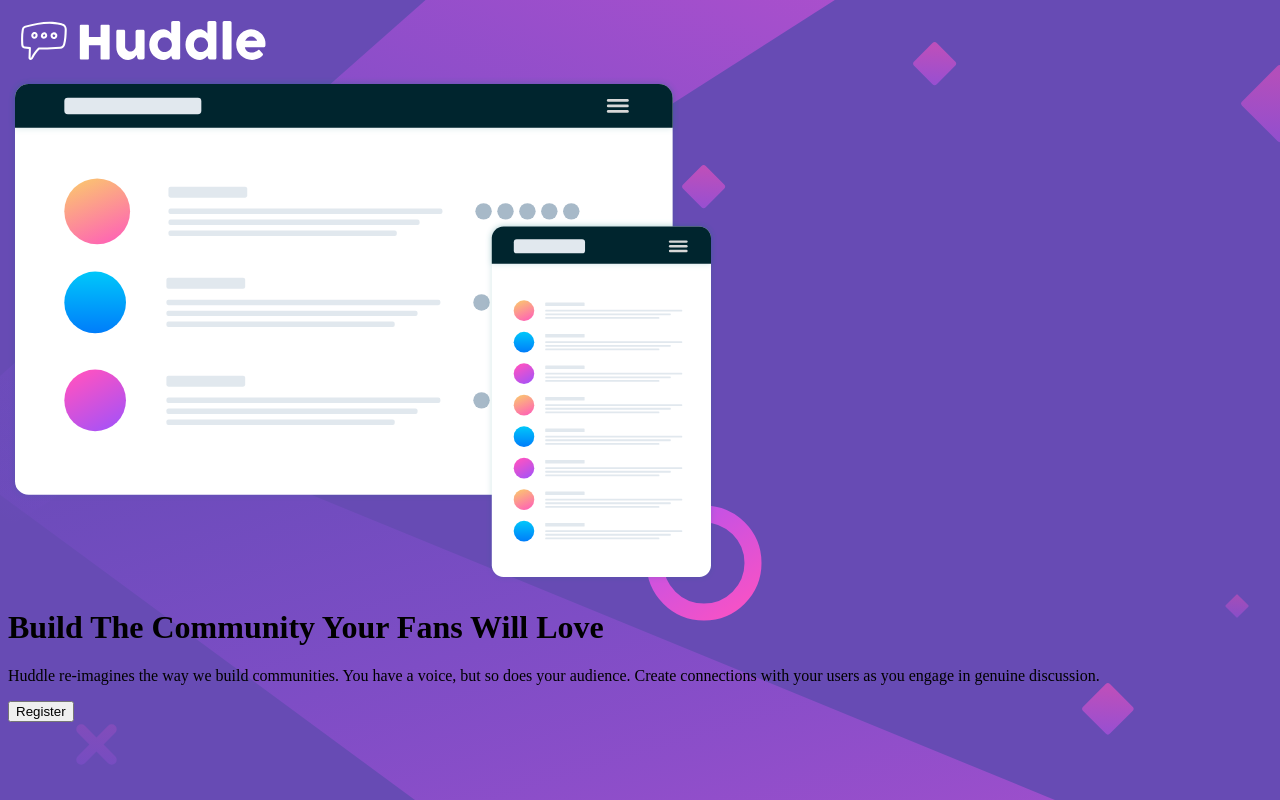
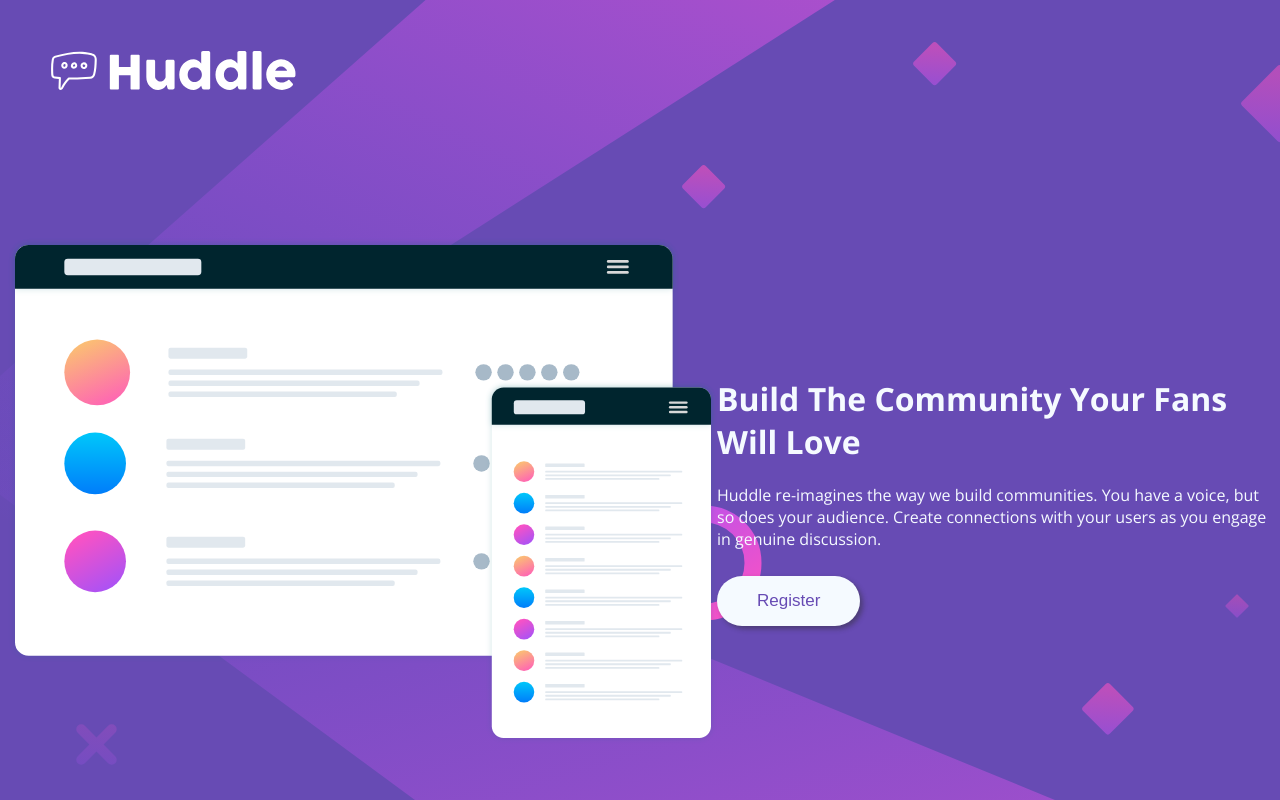
Before and after one commit to Jacqueline-dev/huddle-landing-, a plain HTML site: page index.html in a window 1280 px wide. Drawn offline with nearby package versions, Linux system fonts and the light colour scheme.

Commit message:
criando estilo css

```diff
--- a/assets/css/style.css
+++ b/assets/css/style.css
@@ -1,6 +1,42 @@
 body{
   background-color: var( --purple-primary-color);
   background-image: url(../image/bg-desktop.svg);
+  font-family: 'Open Sans', sans-serif;
+
+
+  max-width: 1440vw;
+}
+
+header{
+  height: 170px;
+  padding: 30px;
+}
+
+div{
+ display: flex;
+ justify-content: center;
+ align-self: center;
+}
+
+.content {
+  display: block;
+}
+
+.title, .discription{
+  color: var(--very-pale);
+}
+
+.button{
+  margin-top: 10px;
+  text-decoration: none;
+  padding: 15px 40px;
+  display: inline-block;
+  border-radius: 100px;
+  background-color: var(--very-pale);
+  border: none;
+  color: var(--purple-primary-color);
+  font-size: 17px;
+  box-shadow: 3px 3px 5px rgba(44, 44, 44, 0.452);
 
 
 }
--- a/assets/css/variable.css
+++ b/assets/css/variable.css
@@ -5,5 +5,5 @@
   --red-light-color:hsl(0, 100%, 63%);
 
   --very-dark-cyan: hsl(192, 100%, 9%);
-  --very-pale-blue: hsl(207, 100%, 98%);
+  --very-pale: hsl(207, 100%, 98%);
 }
--- a/index.html
+++ b/index.html
@@ -21,17 +21,13 @@
       <img src="assets/image/logo.svg" alt="logo hundle" >
     </header>
 
-    <div>
-        <img src="assets/image/illustration-mockups.svg" alt="imagem mockup">
-
-        <h1>Build The Community Your Fans Will Love</h1>
-        <p> Huddle re-imagines the way we build communities. You have a voice, but so does your audience. Create connections with your users as you engage in genuine discussion.</p>
-        <button>Register</button>
-
-        <div>
+    <div >
+        <img class="image" src="assets/image/illustration-mockups.svg" alt="imagem mockup">
+        <div class="content">
+         <h1 class="title">Build The Community Your Fans Will Love</h1>
+         <p class="discription"> Huddle re-imagines the way we build communities. You have a voice, but so does your audience. Create connections with your users as you engage in genuine discussion.</p>
+        <button class="button">Register</button>
       </div>
-    </div>
   </main>
-
 </body>
 </html>
```
